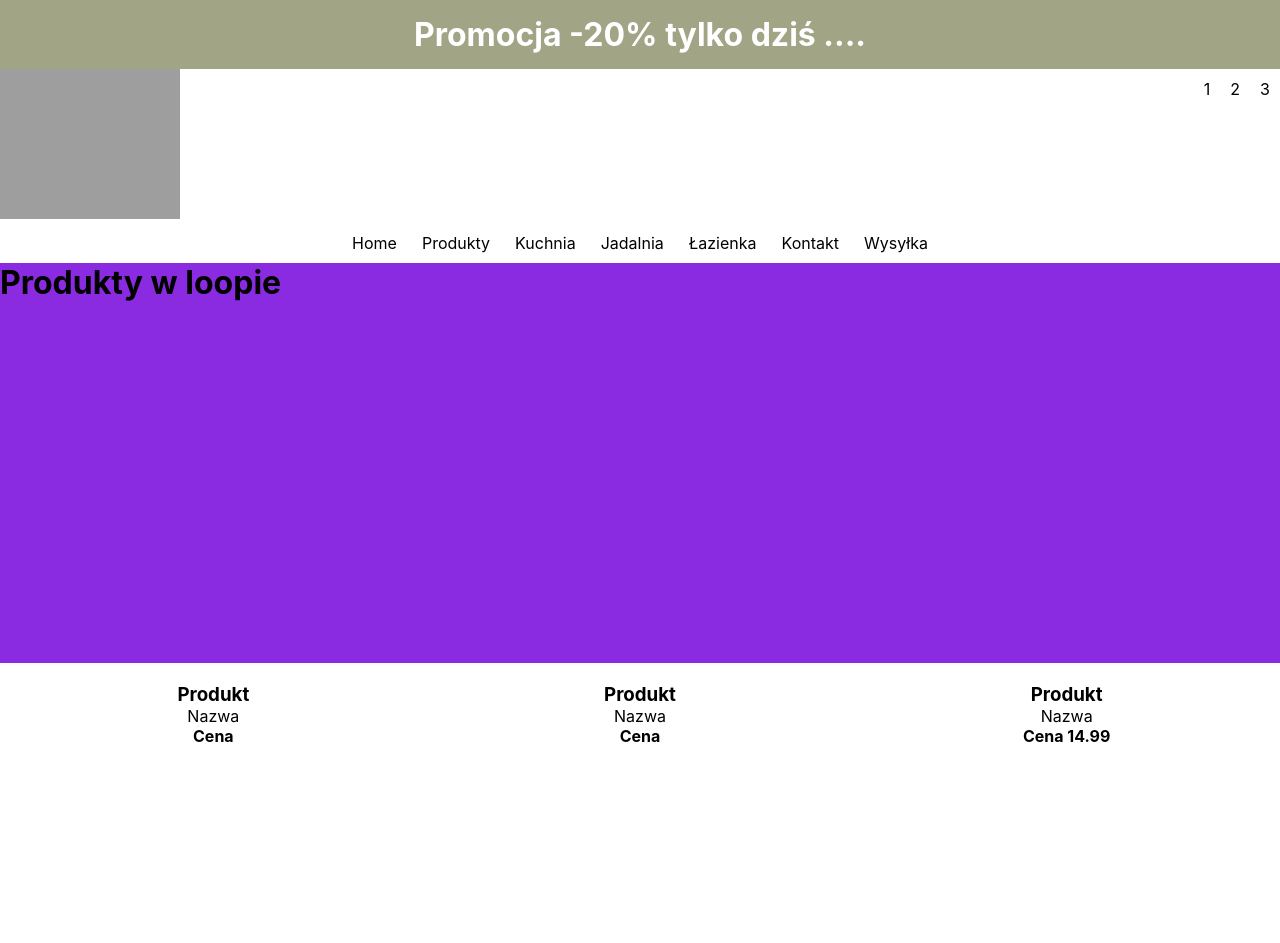
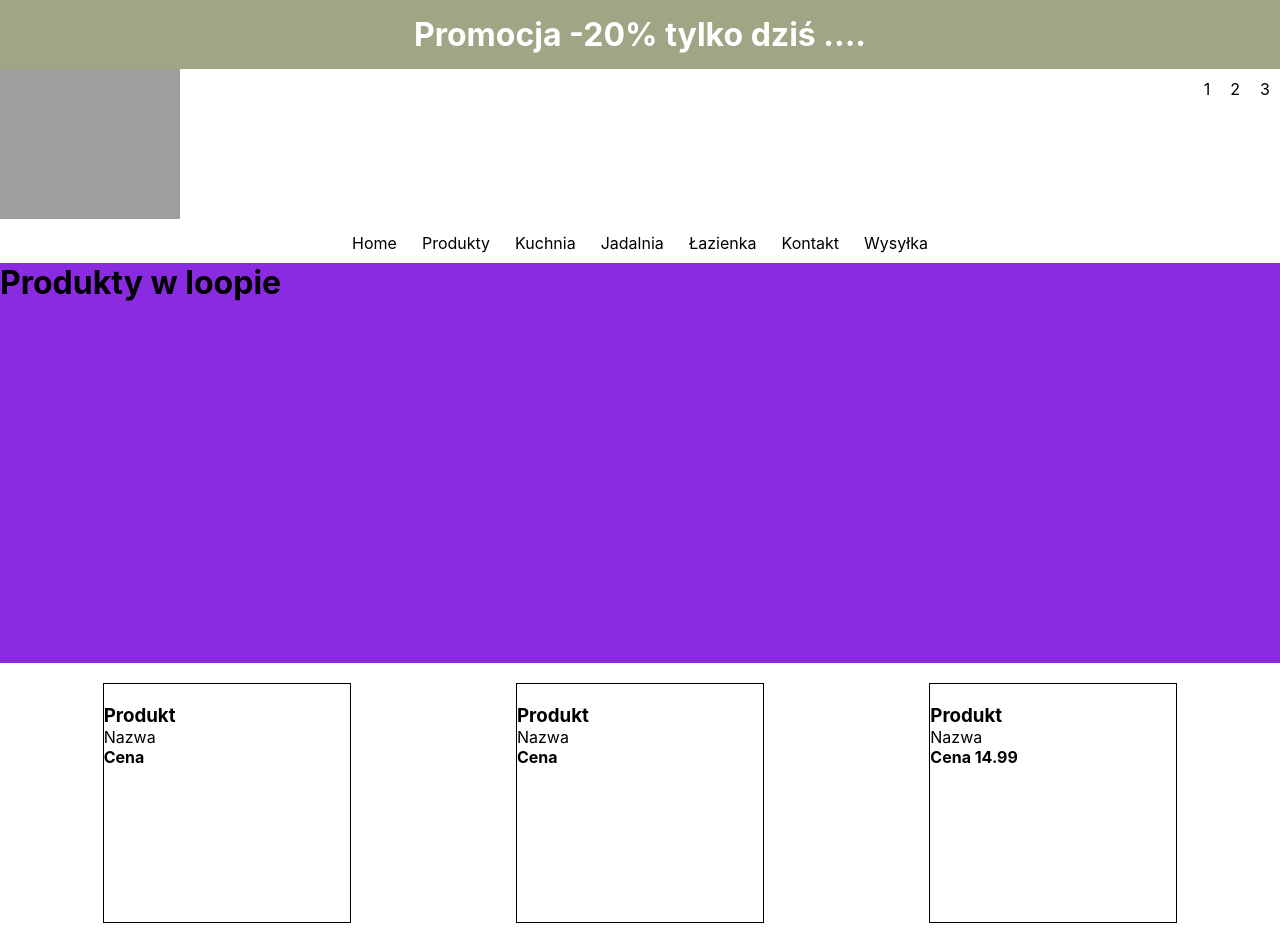
Before and after one commit to marcinoles87/my-app2, a React (Create React App) app: page / in a window 1280 px wide. Before the commit the page ends 800 px from the top, so only its background shows below. Built offline with nearby package versions, Linux system fonts and the light colour scheme; grey boxes are pictures that could not be loaded.

Commit message:
add code

```diff
--- a/src/App.css
+++ b/src/App.css
@@ -79,11 +79,13 @@
   display: flex;
   flex-direction: row;
   flex-wrap: wrap;
+  margin: 20px;
   justify-content: space-around;
 
 }
 
 .database-element{
-  width: 30%;
-  text-align: center;
+  width: 20%;
+  height: 30vh;
+  border: 1px solid black;
 }
--- a/src/Database/Database.jsx
+++ b/src/Database/Database.jsx
@@ -36,7 +36,7 @@ function Database() {
         {database2.map( (item,index) => {
             return(
                 <div className='database-element' key={index}>
-                    <img src="" alt="" />
+                    <img src={item.img} alt="" />
                     <h3>Produkt</h3>
                     <p>Nazwa</p>
                     <h4>Cena  {item.cena}</h4>
```
